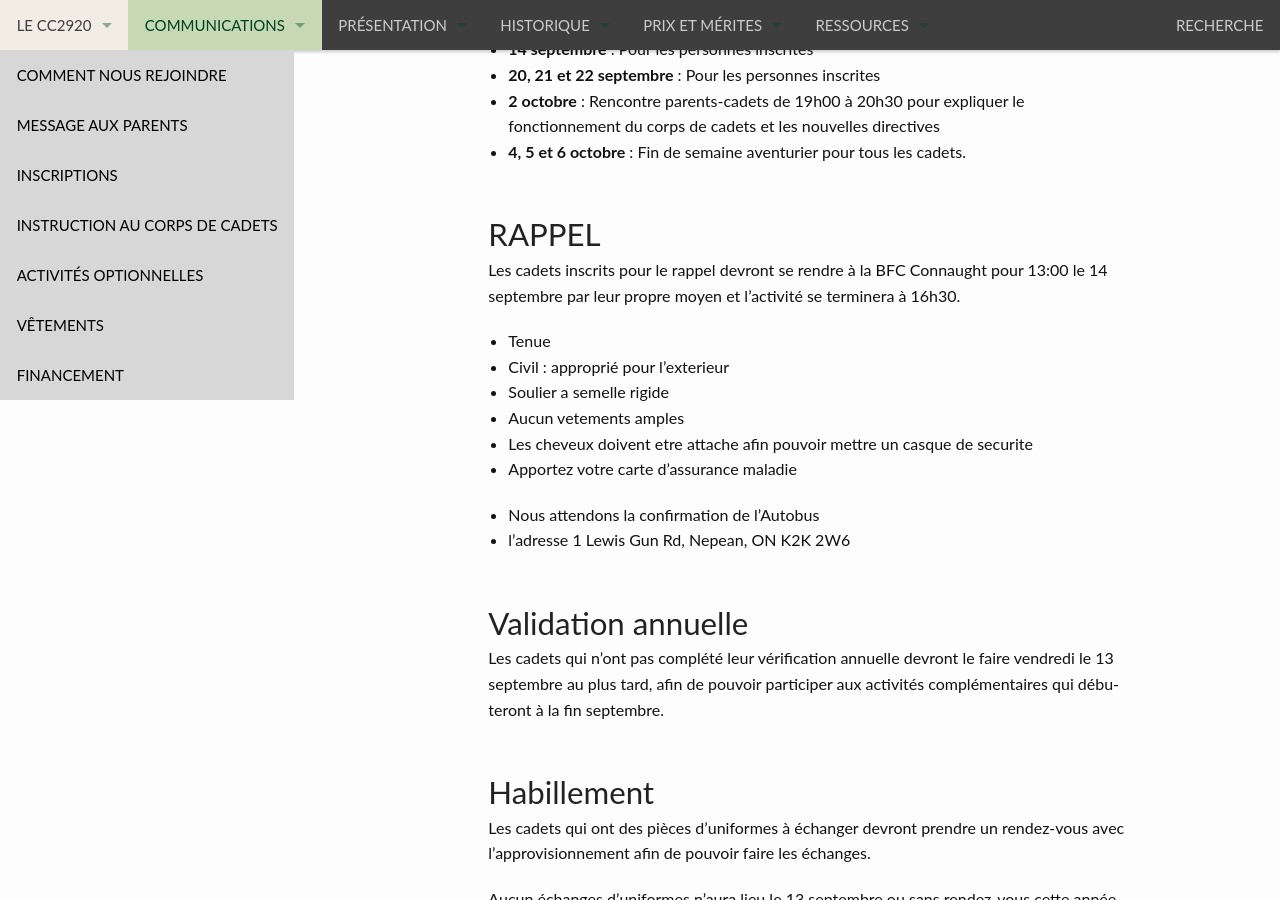
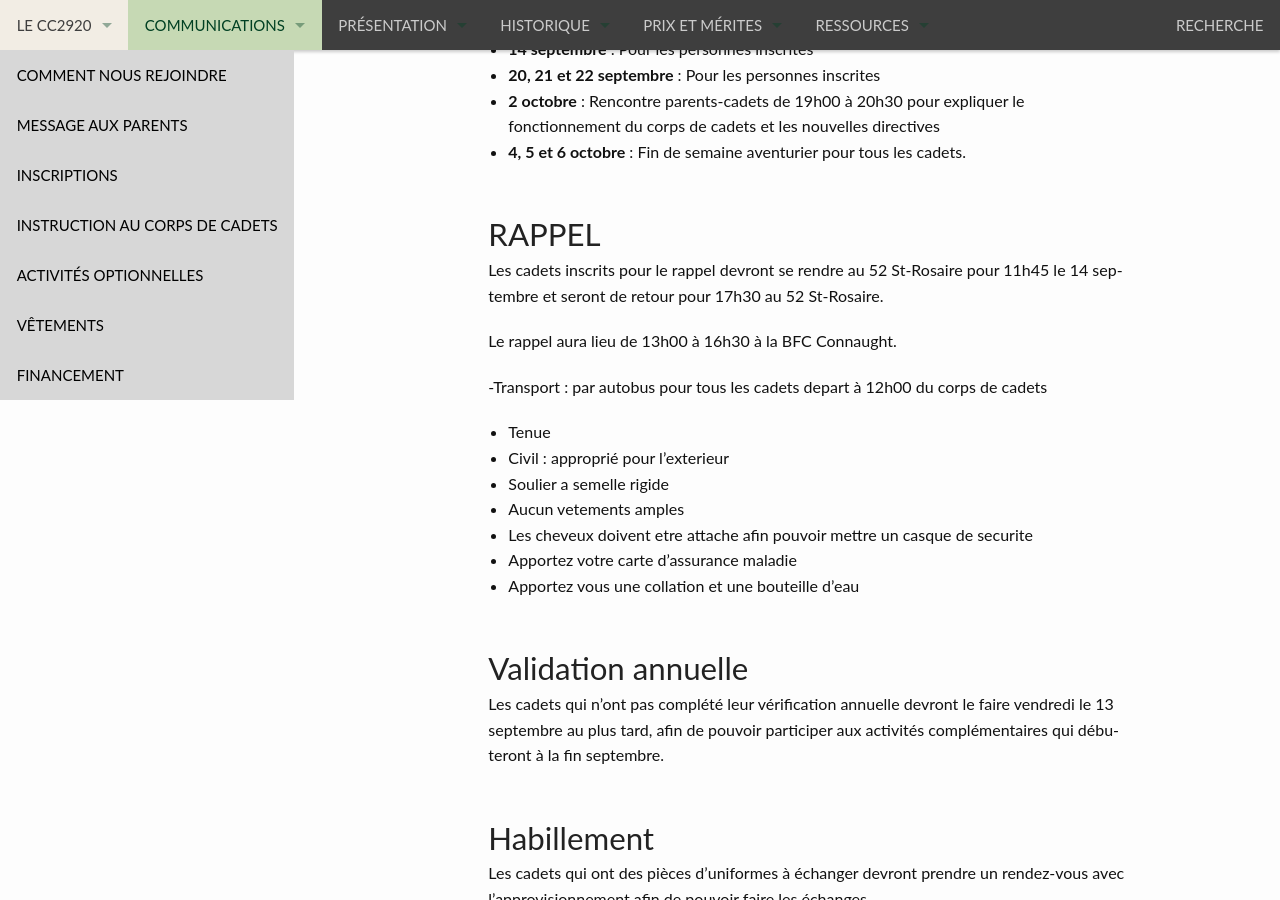
Before and after one commit to CC2920/web, a Jekyll site: the page built from _communications/messages.md, in a window 1280 px wide and 900 px high, scrolled down 633 px. Built offline with Jekyll 4.4.1, drawn with Linux system fonts in a browser that asks for light colours.

Commit message:
Update messages.md

```diff
--- a/_communications/messages.md
+++ b/_communications/messages.md
@@ -23,17 +23,18 @@ Les activités complémentaires débuterons le 30 septembre
 
 ## RAPPEL
 
-Les cadets inscrits pour le rappel devront se rendre à la BFC Connaught pour 13:00 le 14 septembre par leur propre moyen et l'activité se terminera à 16h30.
+Les cadets inscrits pour le rappel devront se rendre au 52 St-Rosaire pour 11h45 le 14 septembre et seront de retour pour 17h30 au 52 St-Rosaire.
 
+Le rappel aura lieu de 13h00 à 16h30 à la BFC Connaught.
+
+-Transport : par autobus pour tous les cadets depart à 12h00 du corps de cadets
 - Tenue
 - Civil : approprié pour l'exterieur
 - Soulier a semelle rigide
 - Aucun vetements amples
 - Les cheveux doivent etre attache afin pouvoir mettre un casque de securite
 - Apportez votre carte d'assurance maladie
-
-- Nous attendons la confirmation de l'Autobus
-- l'adresse 1 Lewis Gun Rd, Nepean, ON K2K 2W6
+- Apportez vous une collation et une bouteille d'eau
 
 ## Validation annuelle
 
```
